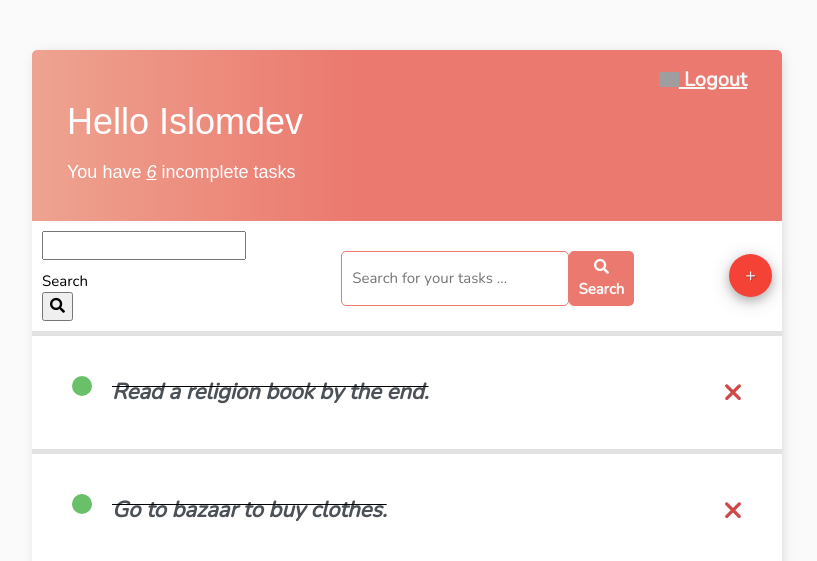
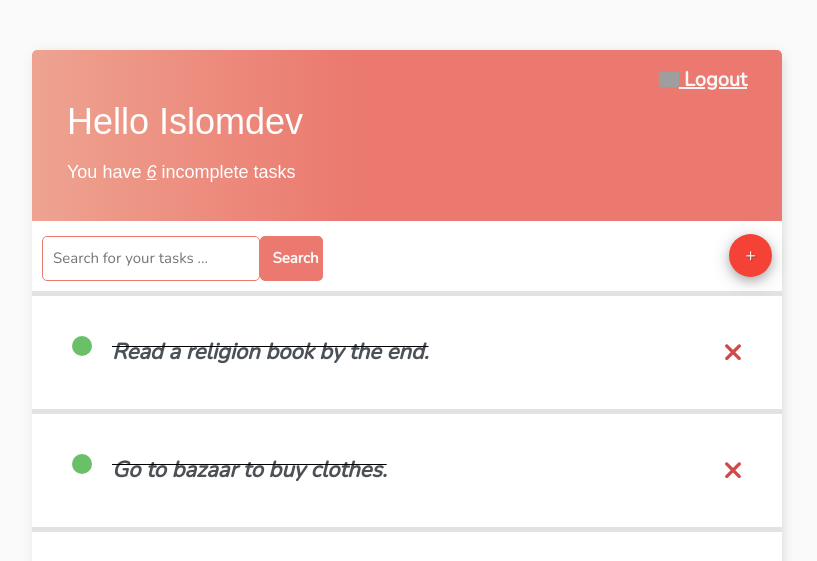
Before and after one commit to Islomdev16/Django-TO-DO-Application, a Django app: page / in a window 1280 px wide. Shown: the top 561 px of the page, without its empty margins (233-1050 px from the left). Run offline with Django 4.2, Linux system fonts and the light colour scheme; a user stored in the database is signed in; data comes from the database, SQL or seed files in the repository; both versions use the stored data as it was after the commit; some libraries are stand-ins or nearby versions; grey boxes are pictures that could not be loaded.

Commit message:
pages designed

```diff
--- a/Django TODO 1/todo_list/templates/todo_list/task_form.html
+++ b/Django TODO 1/todo_list/templates/todo_list/task_form.html
@@ -10,7 +10,7 @@
     <form method="POST" action="">
         {% csrf_token %}
         {{form.as_p}}
-        <input class="button" type="submit" value="Submit">
+        <button type="submit" class="button" style="padding: 7px; font-size: 16px;">Add new task</button>
     </form>
 </div>
 
--- a/Django TODO 1/todo_list/templates/todo_list/task_list.html
+++ b/Django TODO 1/todo_list/templates/todo_list/task_list.html
@@ -14,18 +14,9 @@
 </div>
 
 <div id="search-add-wrapper">
-    <div class="input-group">
-  <div class="form-outline">
-    <input type="search" id="form1" class="form-control" />
-    <label class="form-label" for="form1">Search</label>
-  </div>
-  <button type="button" class="btn btn-primary">
-    <i class="fas fa-search"></i>
-  </button>
-</div>
     <form method="GET" style="margin-top: 5px; display: flex;">
         <input type="text" name="search-area" placeholder="Search for your tasks ..." value="{{search_input}}">
-            <button type="submit" class="button"><span class="fas fa-search"></span> Search</button>
+            <button type="submit" class="button"><span class="fal fa-search">Search</span></button>
     </form>
     <a id="add-link" href="{% url 'task_create' %}" class="w3-btn w3-large w3-circle w3-red w3-card-4">+</a>
 </div>
@@ -48,7 +39,8 @@
             {% endif %}
         </div>
     {% empty %}
-    <h3>No items in list</h3>
+    <h4 style="margin-left: 13px; margin-top: 2%;"><img src="https://cdn-icons-png.flaticon.com/512/1636/1636021.png" style="margin-top: -5px;" width="18px"><span style="visibility: hidden;">r</span>No data available in list</h4>
+    <small style="visibility: hidden;">r</small>
     {% endfor %}
 </div>
 
```
Also changed, not shown: Django TODO 1/todo_list/templates/todo_list/login.html (+11 -8 lines), Django TODO 1/todo_list/templates/todo_list/register.html (+20 -7 lines), Django TODO 1/db.sqlite3.
